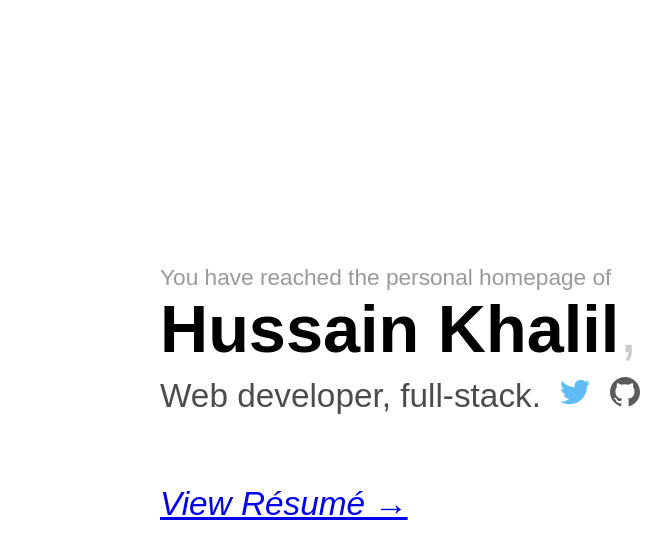
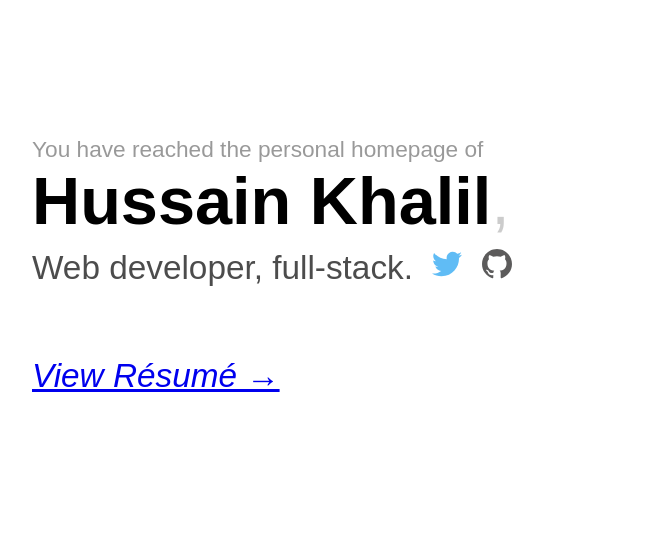
Before and after one commit to SanPilot/sanpilot.co, a plain HTML site: page index.html in a window 1280 px wide. Shown: the whole page, without its empty margins (104-775 px from the left). Drawn offline with Linux system fonts and the light colour scheme.

Commit message:
Fix excessive padding

```diff
--- a/index.html
+++ b/index.html
@@ -12,7 +12,7 @@
 
   body {
     font-family: sans-serif;
-    padding: 20% 0 0 20%;
+    padding: 10% 0 0 10%;
     font-size: 25pt;
     color: rgba(0, 0, 0, 0.7);
   }
```
